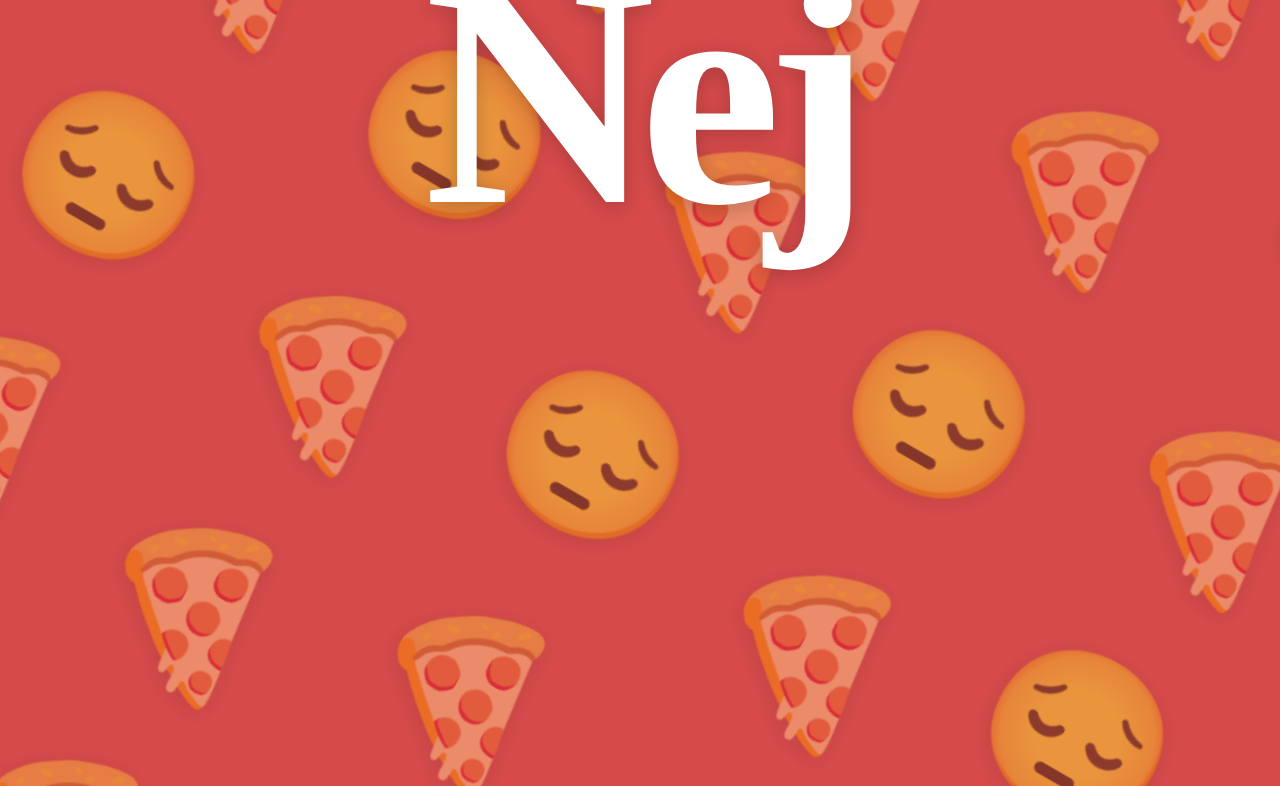
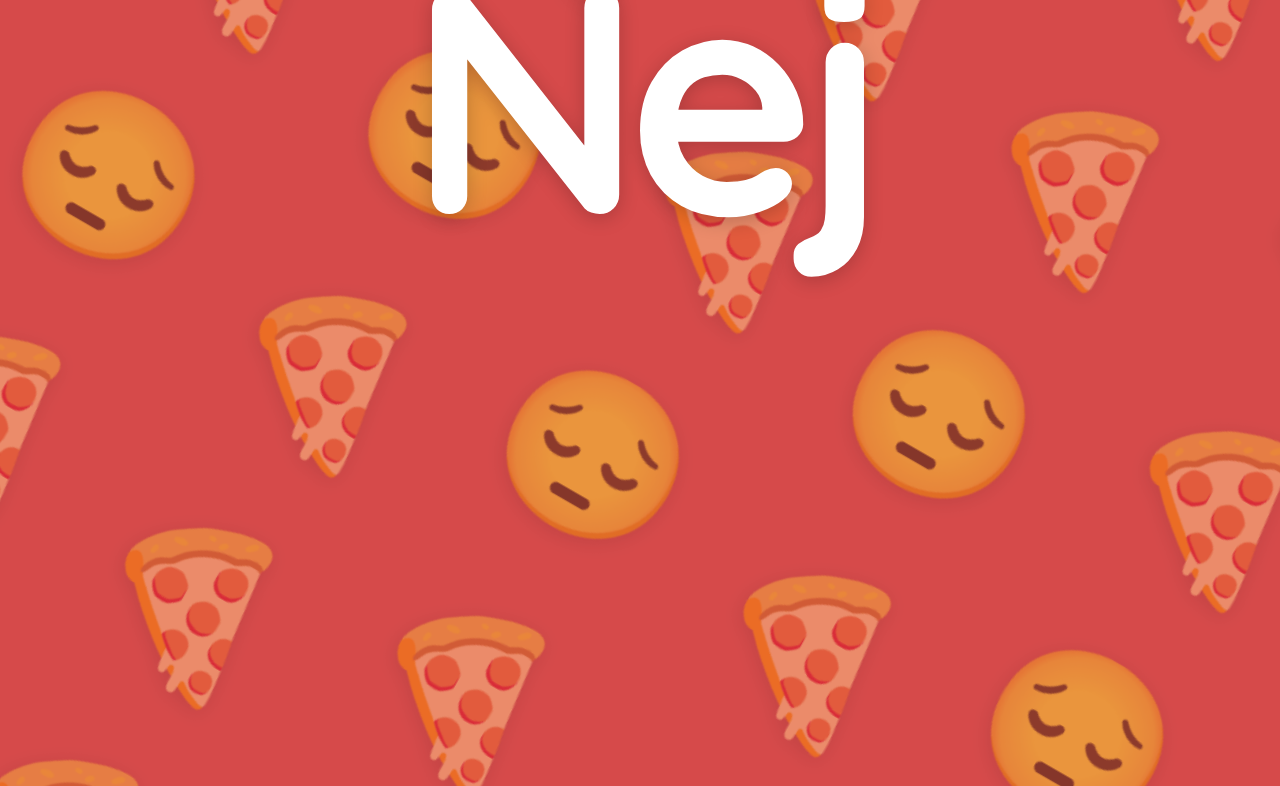
Before and after one commit to oscarheimdahl/finnsdetpizza, a plain HTML site: page index.html in a window 1280 px wide. Shown: the part 306-1092 px from the top of the page. Drawn offline with Linux system fonts and the light colour scheme.

```diff
--- a/style.css
+++ b/style.css
@@ -1,3 +1,4 @@
+@import url('https://fonts.googleapis.com/css2?family=Quicksand:wght@700&display=swap');
 * {
   margin: 0;
   padding: 0;
@@ -15,12 +16,14 @@ body {
   display: grid;
   place-content: center;
   overflow: hidden;
+  overflow-anchor: none;
 }
 
 h1 {
   font-size: 20rem;
   color: white;
   font-family: Quicksand;
+  font-weight: 600;
   letter-spacing: -1rem;
   position: absolute;
   left: 50%;
@@ -31,7 +34,7 @@ h1 {
 
 .pizza-cols-row {
   transform: rotate(30deg);
-  height: 100dvh;
+  height: 100vh;
   display: flex;
   gap: 5rem;
   justify-content: space-between;
```
